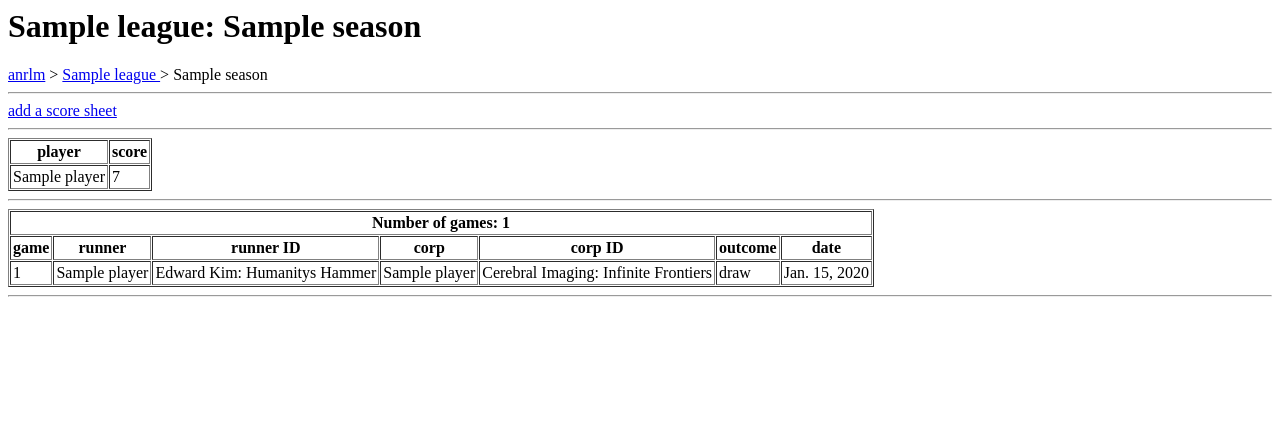
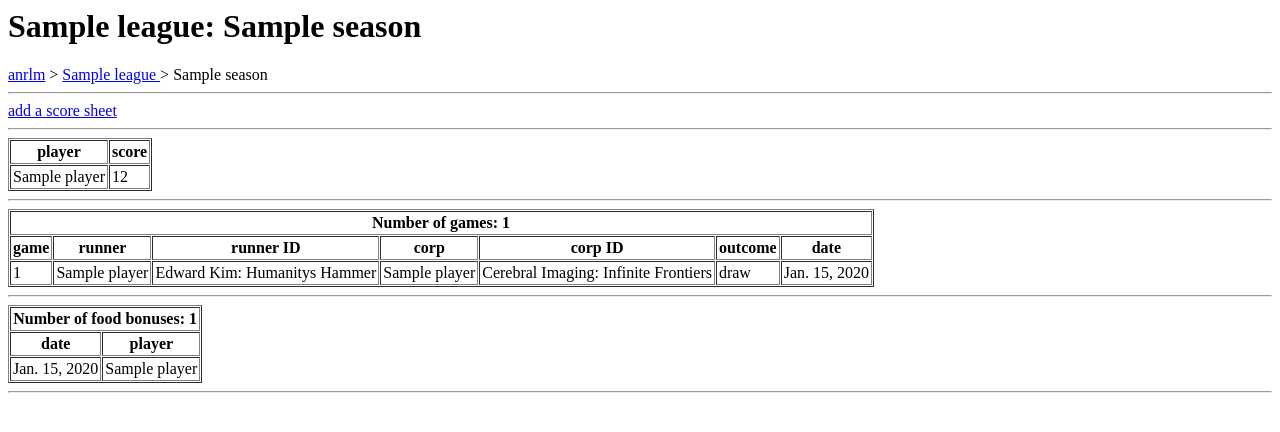
Before and after one commit to bdyn/anrlm, a Django app: page /leaguemanager/season/1/ in a window 1280 px wide. Shown: the top 432 px of the page. Run offline with Django 3.2, Linux system fonts and the light colour scheme; tables that the repository leaves empty hold one stand-in row (values such as "Sample post").

Commit message:
Score sheet implemented and food bonuses
-score sheet backend implemented
-food bonus objects are now counted in score
-food bonuses are listed on league

```diff
--- a/leaguemanager/templates/leaguemanager/add_scoresheet.html
+++ b/leaguemanager/templates/leaguemanager/add_scoresheet.html
@@ -19,7 +19,9 @@
 add a scoresheet
 
 <hr>
-{{ comment }}
+{% for c in comment %}
+	-- {{ c }} <br>
+{% endfor %}
 
 <hr>
 <form method="post" action="{% url 'add_scoresheet' season.id %}">
--- a/leaguemanager/templates/leaguemanager/league.html
+++ b/leaguemanager/templates/leaguemanager/league.html
@@ -38,4 +38,3 @@ League organizer: {{ league.organizer }}
 <a href="{% url 'add_member' league.id %}">add new member</a>
 
 <hr>
-{{ comment }}
--- a/leaguemanager/templates/leaguemanager/season.html
+++ b/leaguemanager/templates/leaguemanager/season.html
@@ -52,3 +52,35 @@
 {% endif %}
 
 <hr>
+{% if foodbonuses %}
+	<table border="1" cellspacing="1" cellpadding="2">
+		<tr>
+			<th colspan="2">
+				Number of food bonuses: {{ num_of_fbs }}
+			</th>
+		</tr>
+		<tr>
+			<th>
+				date
+			</th>
+			<th>
+				player
+			</th>
+		</tr>
+
+		{% for fb in foodbonuses %}
+			<tr>
+				<td>
+					{{ fb.date }}
+				</td>
+				<td>
+					{{ fb.player }}
+				</td>
+			</tr>
+		{% endfor%}
+	</table>
+{% else %}
+	There are no food bonuses.
+{% endif %}
+
+<hr>
--- a/leaguemanager/views.py
+++ b/leaguemanager/views.py
@@ -3,7 +3,9 @@ from django.shortcuts import render
 
 from django import template
 
-from leaguemanager.models import Player, League, Season, Membership
+from datetime import datetime
+
+from leaguemanager.models import Player, League, Season, Membership, FoodBonus, Game
 from leaguemanager.ID_lists import *
 
 
@@ -61,7 +63,6 @@ def player(request, player_id):
 
 
 def league(request, league_id):
-    comment = 'GET'
     league = League.objects.get(pk=league_id)
     members = league.members.all()
     seasons = league.season_set.all()
@@ -72,7 +73,6 @@ def league(request, league_id):
         'members': members,
         'seasons': seasons,
         'all_players': all_players,
-        'comment': comment
     }
     return render(request, 'leaguemanager/league.html', context)
 
@@ -99,8 +99,8 @@ def add_member(request, league_id):
                 m.save()
                 comment = 'POST: %s is now a member.' % pta
 
-    members = league.members.all()
-    all_players = Player.objects.all()
+    members = sorted(league.members.all(), key=lambda x: x.name.lower())
+    all_players = sorted(Player.objects.all(), key=lambda x: x.name.lower())
 
     context = {
         'league': league,
@@ -122,6 +122,8 @@ def season(request, season_id):
     ps = sorted(ps.items(), key=lambda t: t[1], reverse=True)
     games = season.game_set.all()
     num_of_games = len(games)
+    foodbonuses = season.foodbonus_set.all()
+    num_of_fbs = len(foodbonuses)
 
     context = {
         'season': season,
@@ -129,6 +131,8 @@ def season(request, season_id):
         'players_and_scores': ps,
         'games': games,
         'num_of_games': num_of_games,
+        'foodbonuses': foodbonuses,
+        'num_of_fbs': num_of_fbs,
     }
     return render(request, 'leaguemanager/season.html', context)
 
@@ -137,18 +141,227 @@ def season(request, season_id):
 
 
 def add_scoresheet(request, season_id):
-    comment = 'GET'
+    comment = ['GET']
     season = Season.objects.get(id=season_id)
     league = season.league
     players = league.members.all()
-
-    if request.method == 'POST':
-        comment = 'POST: %s' % request.POST
-
     corp_IDs = corp_ID_list()
     corp_IDs.pop(-1)
     runner_IDs = runner_ID_list()
     runner_IDs.pop(-1)
+
+    if request.method == 'POST':
+        comment = ['POST', request.POST]
+        try:
+            date = request.POST['gamedate']
+            date = datetime.strptime(date, '%m/%d/%Y').date()
+        except ValueError:
+            comment.append('invalid date')
+            date = None
+
+        if date:
+            id1 = request.POST['player1']
+            id2 = request.POST['player2']
+
+            if id1 == id2:
+                comment.append('You must choose different players.')
+            else:
+                player1 = Player.objects.get(id=request.POST['player1'])
+                player2 = Player.objects.get(id=request.POST['player2'])
+
+                # add food bonuses to the database
+                if request.POST['player_1_food'] == 'True':
+                    try:
+                        fb = FoodBonus.objects.get(player=player1, season=season, date=date)
+                        comment.append('%s already exists!' % fb)
+                    except FoodBonus.DoesNotExist:
+                        fb = FoodBonus(player=player1, season=season, date=date)
+                        fb.save()
+                        comment.append('FoodBonus saved for %s on %s' % (player1, date))
+                if request.POST['player_2_food'] == 'True':
+                    try:
+                        fb = FoodBonus.objects.get(player=player2, season=season, date=date)
+                        comment.append('%s already exists!' % fb)
+                    except FoodBonus.DoesNotExist:
+                        fb = FoodBonus(player=player2, season=season, date=date)
+                        fb.save()
+                        comment.append('FoodBonus saved for %s on %s' % (player2, date))
+
+                # save game 1
+                outcome = request.POST['game1outcome']
+                player1id = request.POST['player1game1id']
+                player2id = request.POST['player2game1id']
+                v1 = (outcome == 'notplayed')
+                v2 = (player1id == '0')
+                v3 = (player2id == '0')
+                v4 = ((player1id in corp_IDs) and (player2id in corp_IDs))
+                v5 = ((player1id in runner_IDs) and (player2id in runner_IDs))
+                if v1 or v2 or v3 or v4 or v5:
+                    comment.append('Game 1 was not played or invalid')
+                else:
+                    comment.append('Game 1 valid')
+                    if ((player1id in corp_IDs) and (player2id in runner_IDs)):
+                        corp_player = player1
+                        corp_id = player1id
+                        runner_player = player2
+                        runner_id = player2id
+                        if outcome == 'player1agendavictory':
+                            outcome = 'corp agenda victory'
+                        if outcome == 'player2agendavictory':
+                            outcome = 'runner agenda victory'
+                    else:
+                        corp_player = player2
+                        corp_id = player2id
+                        runner_player = player1
+                        runner_id = player1id
+                        if outcome == 'player1agendavictory':
+                            outcome = 'runner agenda victory'
+                        if outcome == 'player2agendavictory':
+                            outcome = 'corp agenda victory'
+
+                    g = Game(
+                        season=season,
+                        date=date,
+                        outcome=outcome,
+                        corp_player=corp_player,
+                        runner_player=runner_player,
+                        corp_ID=corp_id,
+                        runner_ID=runner_id
+                    )
+                    g.save()
+                    comment.append('Game 1 saved.')
+
+                # save game 2
+                outcome = request.POST['game2outcome']
+                player1id = request.POST['player1game2id']
+                player2id = request.POST['player2game2id']
+                v1 = (outcome == 'notplayed')
+                v2 = (player1id == '0')
+                v3 = (player2id == '0')
+                v4 = ((player1id in corp_IDs) and (player2id in corp_IDs))
+                v5 = ((player1id in runner_IDs) and (player2id in runner_IDs))
+                if v1 or v2 or v3 or v4 or v5:
+                    comment.append('Game 2 was not played or invalid')
+                else:
+                    comment.append('Game 2 valid')
+                    if ((player1id in corp_IDs) and (player2id in runner_IDs)):
+                        corp_player = player1
+                        corp_id = player1id
+                        runner_player = player2
+                        runner_id = player2id
+                        if outcome == 'player1agendavictory':
+                            outcome = 'corp agenda victory'
+                        if outcome == 'player2agendavictory':
+                            outcome = 'runner agenda victory'
+                    else:
+                        corp_player = player2
+                        corp_id = player2id
+                        runner_player = player1
+                        runner_id = player1id
+                        if outcome == 'player1agendavictory':
+                            outcome = 'runner agenda victory'
+                        if outcome == 'player2agendavictory':
+                            outcome = 'corp agenda victory'
+
+                    g = Game(
+                        season=season,
+                        date=date,
+                        outcome=outcome,
+                        corp_player=corp_player,
+                        runner_player=runner_player,
+                        corp_ID=corp_id,
+                        runner_ID=runner_id
+                    )
+                    g.save()
+                    comment.append('Game 2 saved.')
+
+                # save game 3
+                outcome = request.POST['game3outcome']
+                player1id = request.POST['player1game3id']
+                player2id = request.POST['player2game3id']
+                v1 = (outcome == 'notplayed')
+                v2 = (player1id == '0')
+                v3 = (player2id == '0')
+                v4 = ((player1id in corp_IDs) and (player2id in corp_IDs))
+                v5 = ((player1id in runner_IDs) and (player2id in runner_IDs))
+                if v1 or v2 or v3 or v4 or v5:
+                    comment.append('Game 3 was not played or invalid')
+                else:
+                    comment.append('Game 3 valid')
+                    if ((player1id in corp_IDs) and (player2id in runner_IDs)):
+                        corp_player = player1
+                        corp_id = player1id
+                        runner_player = player2
+                        runner_id = player2id
+                        if outcome == 'player1agendavictory':
+                            outcome = 'corp agenda victory'
+                        if outcome == 'player2agendavictory':
+                            outcome = 'runner agenda victory'
+                    else:
+                        corp_player = player2
+                        corp_id = player2id
+                        runner_player = player1
+                        runner_id = player1id
+                        if outcome == 'player1agendavictory':
+                            outcome = 'runner agenda victory'
+                        if outcome == 'player2agendavictory':
+                            outcome = 'corp agenda victory'
+
+                    g = Game(
+                        season=season,
+                        date=date,
+                        outcome=outcome,
+                        corp_player=corp_player,
+                        runner_player=runner_player,
+                        corp_ID=corp_id,
+                        runner_ID=runner_id
+                    )
+                    g.save()
+                    comment.append('Game 3 saved.')
+
+                # save game 4
+                outcome = request.POST['game4outcome']
+                player1id = request.POST['player1game4id']
+                player2id = request.POST['player2game4id']
+                v1 = (outcome == 'notplayed')
+                v2 = (player1id == '0')
+                v3 = (player2id == '0')
+                v4 = ((player1id in corp_IDs) and (player2id in corp_IDs))
+                v5 = ((player1id in runner_IDs) and (player2id in runner_IDs))
+                if v1 or v2 or v3 or v4 or v5:
+                    comment.append('Game 4 was not played or invalid')
+                else:
+                    comment.append('Game 4 valid')
+                    if ((player1id in corp_IDs) and (player2id in runner_IDs)):
+                        corp_player = player1
+                        corp_id = player1id
+                        runner_player = player2
+                        runner_id = player2id
+                        if outcome == 'player1agendavictory':
+                            outcome = 'corp agenda victory'
+                        if outcome == 'player2agendavictory':
+                            outcome = 'runner agenda victory'
+                    else:
+                        corp_player = player2
+                        corp_id = player2id
+                        runner_player = player1
+                        runner_id = player1id
+                        if outcome == 'player1agendavictory':
+                            outcome = 'runner agenda victory'
+                        if outcome == 'player2agendavictory':
+                            outcome = 'corp agenda victory'
+
+                    g = Game(
+                        season=season,
+                        date=date,
+                        outcome=outcome,
+                        corp_player=corp_player,
+                        runner_player=runner_player,
+                        corp_ID=corp_id,
+                        runner_ID=runner_id
+                    )
+                    g.save()
+                    comment.append('Game 4 saved.')
 
     context = {
         'season': season,
```
Also changed, not shown: leaguemanager/admin.py (+2 -8 lines), leaguemanager/models.py (+1 -6 lines), leaguemanager/migrations/0012_auto_20141028_1146.py (added).
